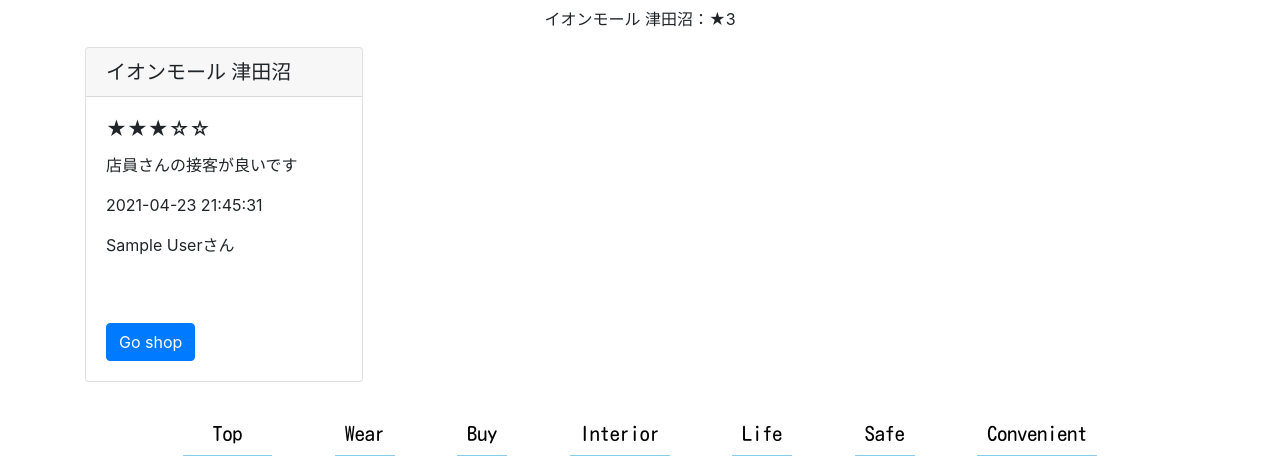
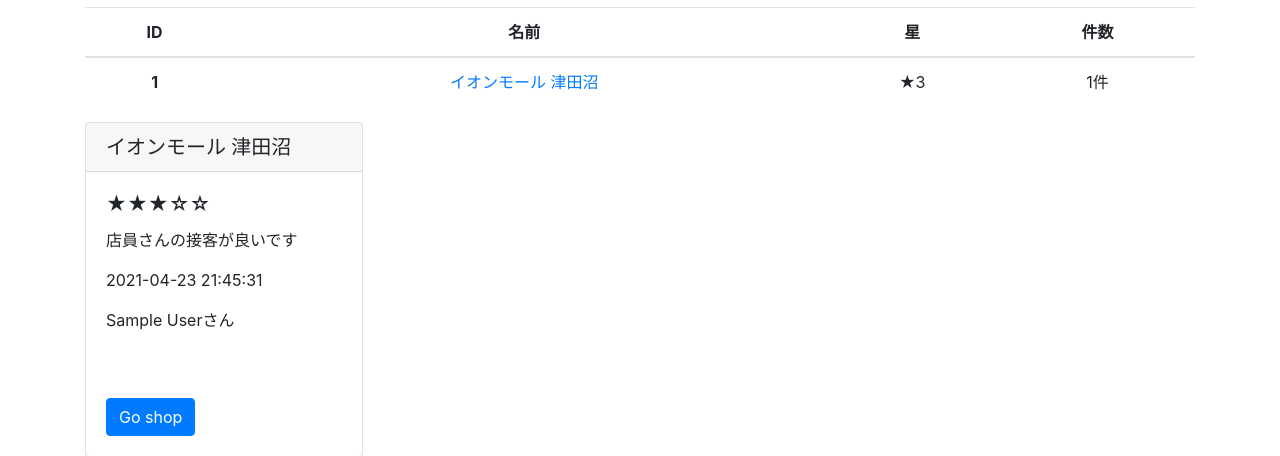
Before and after one commit to y-Kawanishi/tsudanuma-info, a PHP site: page /shop_comment/food.php?shop_id=1 in a window 1280 px wide. Shown: the part 113-569 px from the top of the page. Run offline with PHP 8.4, Linux system fonts and the light colour scheme; the visitor is signed in with stand-in values (Sample User, id 1); data comes from the database, SQL or seed files in the repository; tables that the repository leaves empty hold one stand-in row (values such as "Sample post"); data that the repository does not hold is empty; some libraries are stand-ins or nearby versions; some web fonts are replaced.

Commit message:
ショップ別評価閲覧

```diff
--- a/htdocs/shop_comment/index.php
+++ b/htdocs/shop_comment/index.php
@@ -1,15 +1,41 @@
 <?php
 include("../template/header.php");
 include "../dbconnect/pdo_connect.php";
-$sql = "SELECT shop_id, AVG(star) AS star_avg, brand, branch FROM $table JOIN $item ON $table.shop_id = $item.id GROUP BY shop_id";
+?>
+<table class="table table-hover">
+    <thead>
+    <tr>
+        <th scope="col">ID</th>
+        <th scope="col">名前</th>
+        <th scope="col">星</th>
+        <th scope="col">件数</th>
+    </tr>
+    </thead>
+    <tbody>
+<?php
+$sql = "SELECT shop_id, AVG(star) AS star_avg, brand, branch, COUNT(`shop_id`) AS `count` FROM $table JOIN $item ON $table.shop_id = $item.id GROUP BY shop_id";
 $stmt = $pdo -> query($sql);
 foreach($stmt as $row){
 ?>
-    <p><?=$row['brand']?> <?=$row['branch']?>：★<?=round($row['star_avg'], 3)?></p>
+    <tr>
+    <th scope="row"><?=$row['shop_id']?></th>
+      <td><a href="<?=$item?>.php?shop_id=<?=$row['shop_id']?>"><?=$row['brand']?> <?=$row['branch']?></a></td>
+      <td>★<?=round($row['star_avg'], 3)?></td>
+      <td><?=$row['count']?>件</td>
+    </tr>
 <?php
 }
+?>
+    </tbody>
+</table>
+<?php
 echo $hoge[2];
-$sql = "SELECT * FROM $table JOIN $item JOIN user ON $table.shop_id = $item.id And $table.user_id = user.id";
+if ($_GET['shop_id'] == NULL) {
+    $sql = "SELECT * FROM $table JOIN $item JOIN user ON $table.shop_id = $item.id And $table.user_id = user.id";
+} else {
+    $sql = "SELECT * FROM $table JOIN $item JOIN user ON $table.shop_id = $item.id And $table.user_id = user.id WHERE $table.shop_id = {$_GET['shop_id']}";
+
+}
 $stmt = $pdo -> query($sql);
 foreach($stmt as $row){
 ?>
```
